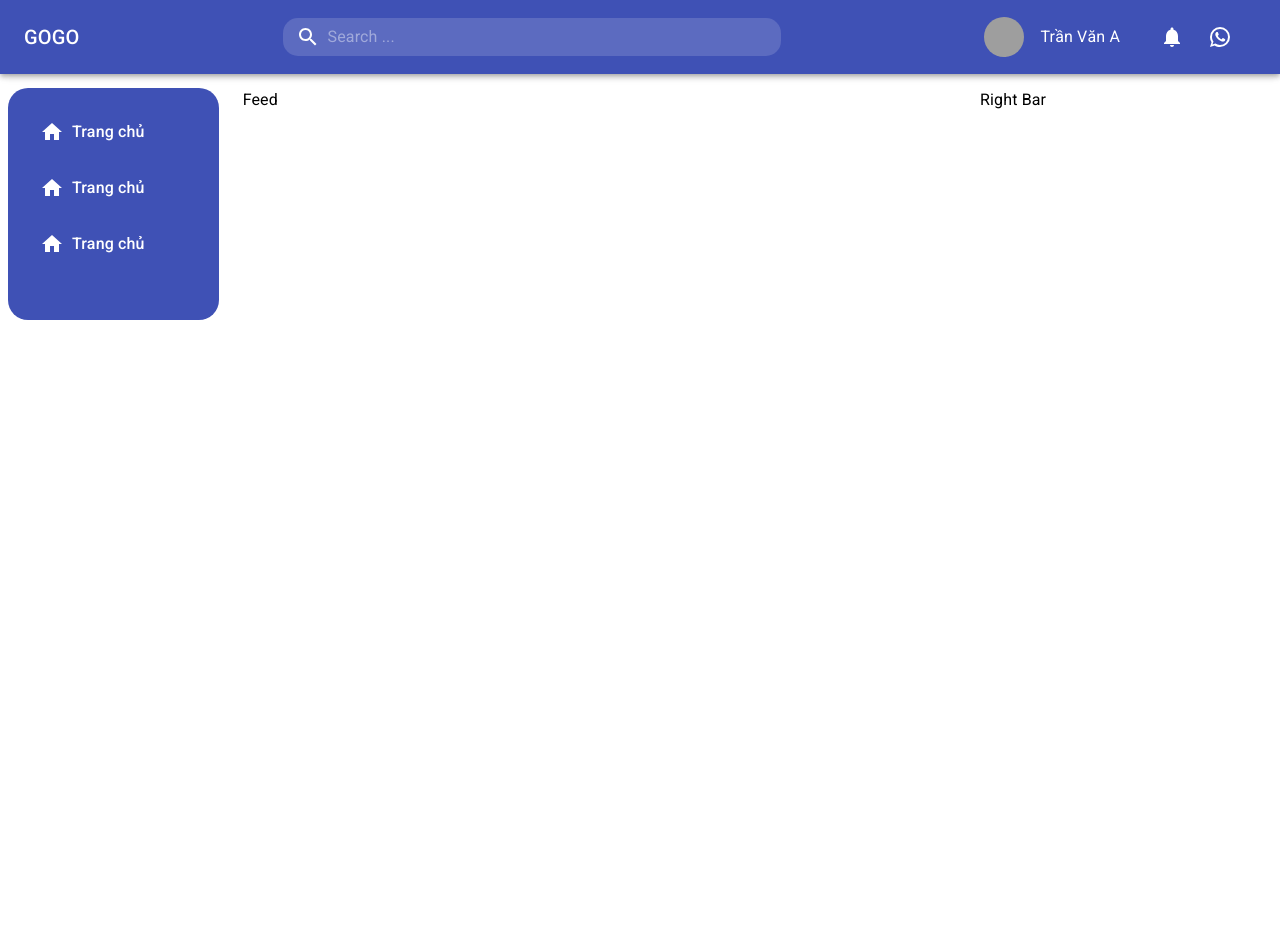
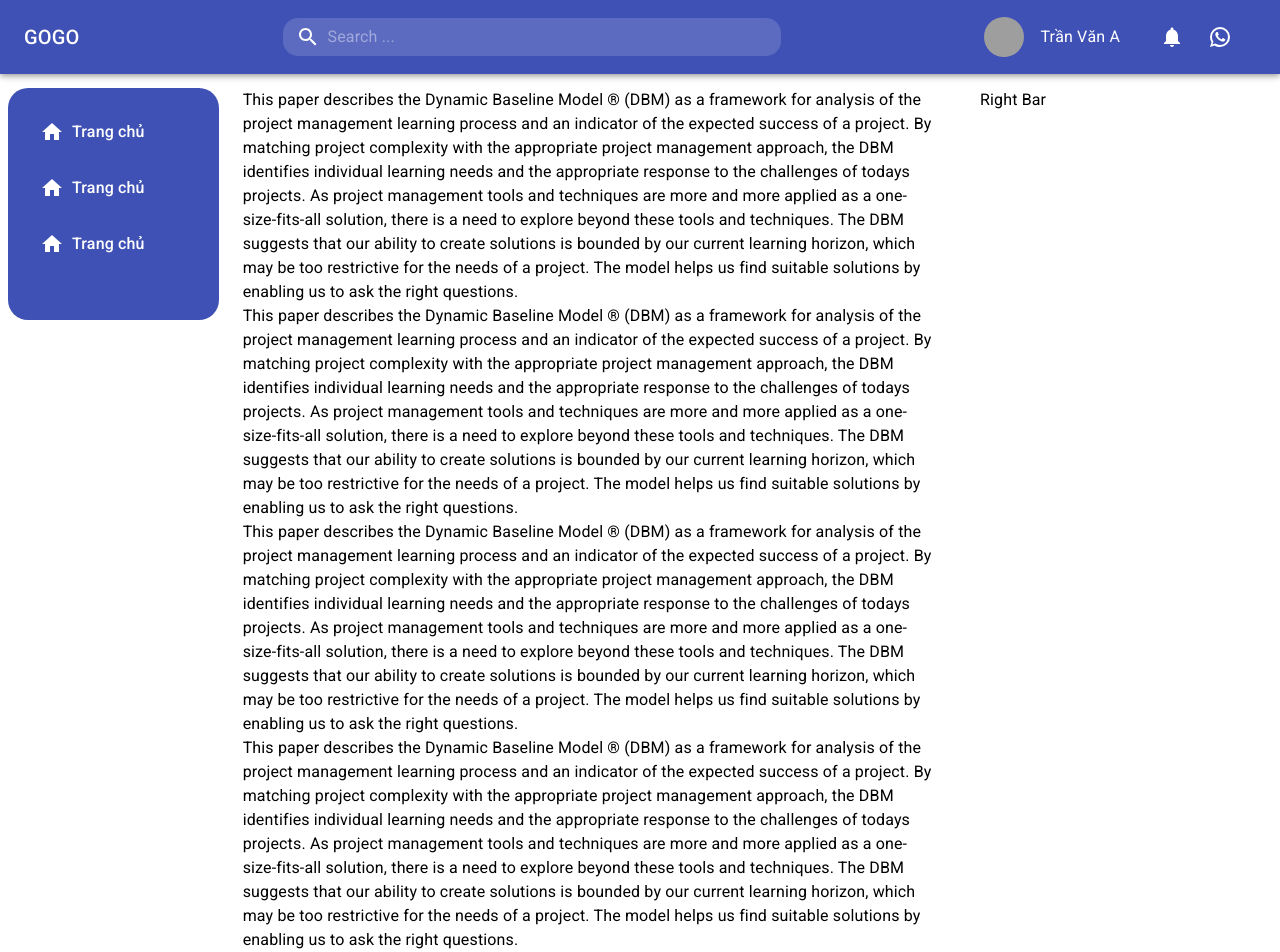
Before and after one commit to huunguyencs/travel-social-network, a React (Create React App) app: page / in a window 1280 px wide. Shown: the top 952 px of the page. Before the commit the page ends 800 px from the top, so only its background shows below. Built offline with nearby package versions, Linux system fonts and the light colour scheme; grey boxes are pictures that could not be loaded.

Commit message:
Content Floder

```diff
--- a/src/App.js
+++ b/src/App.js
@@ -1,27 +1,10 @@
-import { Grid } from "@material-ui/core";
 import React from "react";
-import Header from "./components/header/Header";
-import LeftBar from "./components/leftbar/LeftBar";
-import Feed from './components/feed/Feed';
-import RightBar from "./components/rightbar/RightBar";
+import HomePage from "./page/HomePage";
 
 
 function App() {
   return (
-    <div>
-      <Header />
-      <Grid container>
-        <Grid item sm={2}>
-          <LeftBar />
-        </Grid>
-        <Grid item sm={7}>
-          <Feed />
-        </Grid>
-        <Grid item sm={3}>
-          <RightBar />
-        </Grid>
-      </Grid>
-    </div>
+    <HomePage></HomePage>
   );
 }
 
--- /dev/null
+++ b/src/components/content/Feed.js
@@ -0,0 +1,24 @@
+import { Container, makeStyles, Typography } from "@material-ui/core";
+
+import React from "react";
+
+const useStyles = makeStyles((theme) => ({
+    container: {
+        marginTop: theme.spacing(10),
+        color: 'black',
+    }
+}));
+
+export default function Feed(props) {
+    const classes = useStyles();
+
+    return (
+        <Container className={classes.container}>
+            <Typography>This paper describes the Dynamic Baseline Model ® (DBM) as a framework for analysis of the project management learning process and an indicator of the expected success of a project. By matching project complexity with the appropriate project management approach, the DBM identifies individual learning needs and the appropriate response to the challenges of todays projects. As project management tools and techniques are more and more applied as a one-size-fits-all solution, there is a need to explore beyond these tools and techniques. The DBM suggests that our ability to create solutions is bounded by our current learning horizon, which may be too restrictive for the needs of a project. The model helps us find suitable solutions by enabling us to ask the right questions.</Typography>
+            <Typography>This paper describes the Dynamic Baseline Model ® (DBM) as a framework for analysis of the project management learning process and an indicator of the expected success of a project. By matching project complexity with the appropriate project management approach, the DBM identifies individual learning needs and the appropriate response to the challenges of todays projects. As project management tools and techniques are more and more applied as a one-size-fits-all solution, there is a need to explore beyond these tools and techniques. The DBM suggests that our ability to create solutions is bounded by our current learning horizon, which may be too restrictive for the needs of a project. The model helps us find suitable solutions by enabling us to ask the right questions.</Typography>
+            <Typography>This paper describes the Dynamic Baseline Model ® (DBM) as a framework for analysis of the project management learning process and an indicator of the expected success of a project. By matching project complexity with the appropriate project management approach, the DBM identifies individual learning needs and the appropriate response to the challenges of todays projects. As project management tools and techniques are more and more applied as a one-size-fits-all solution, there is a need to explore beyond these tools and techniques. The DBM suggests that our ability to create solutions is bounded by our current learning horizon, which may be too restrictive for the needs of a project. The model helps us find suitable solutions by enabling us to ask the right questions.</Typography>
+            <Typography>This paper describes the Dynamic Baseline Model ® (DBM) as a framework for analysis of the project management learning process and an indicator of the expected success of a project. By matching project complexity with the appropriate project management approach, the DBM identifies individual learning needs and the appropriate response to the challenges of todays projects. As project management tools and techniques are more and more applied as a one-size-fits-all solution, there is a need to explore beyond these tools and techniques. The DBM suggests that our ability to create solutions is bounded by our current learning horizon, which may be too restrictive for the needs of a project. The model helps us find suitable solutions by enabling us to ask the right questions.</Typography>
+            <Typography>This paper describes the Dynamic Baseline Model ® (DBM) as a framework for analysis of the project management learning process and an indicator of the expected success of a project. By matching project complexity with the appropriate project management approach, the DBM identifies individual learning needs and the appropriate response to the challenges of todays projects. As project management tools and techniques are more and more applied as a one-size-fits-all solution, there is a need to explore beyond these tools and techniques. The DBM suggests that our ability to create solutions is bounded by our current learning horizon, which may be too restrictive for the needs of a project. The model helps us find suitable solutions by enabling us to ask the right questions.</Typography>
+        </Container>
+    )
+}
--- a/src/components/feed/Feed.js
+++ /dev/null
@@ -1,20 +0,0 @@
-import { Container, makeStyles, Typography } from "@material-ui/core";
-
-import React from "react";
-
-const useStyles = makeStyles((theme) => ({
-    container: {
-        marginTop: theme.spacing(10),
-        color: 'black',
-    }
-}));
-
-export default function Feed(props) {
-    const classes = useStyles();
-
-    return (
-        <Container className={classes.container}>
-            <Typography>Feed</Typography>
-        </Container>
-    )
-}
--- /dev/null
+++ b/src/page/HomePage.js
@@ -0,0 +1,28 @@
+import { Grid } from "@material-ui/core";
+import React from "react";
+import Header from "../components/header/Header";
+import LeftBar from "../components/leftbar/LeftBar";
+import Feed from "../components/content/Feed";
+import RightBar from "../components/rightbar/RightBar";
+
+
+function HomePage() {
+  return (
+    <div>
+      <Header />
+      <Grid container>
+        <Grid item sm={2}>
+          <LeftBar />
+        </Grid>
+        <Grid item sm={7}>
+          <Feed />
+        </Grid>
+        <Grid item sm={3}>
+          <RightBar />
+        </Grid>
+      </Grid>
+    </div>
+  );
+}
+
+export default HomePage;
```
